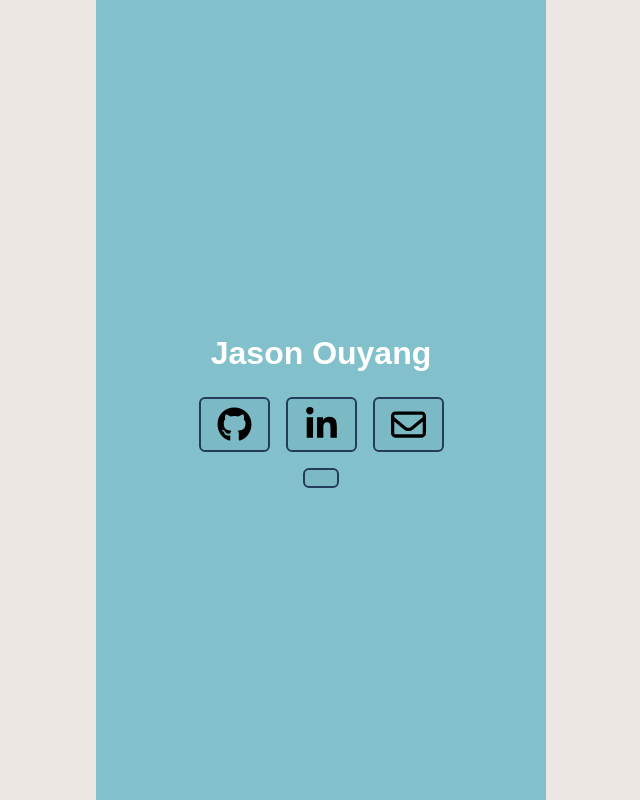
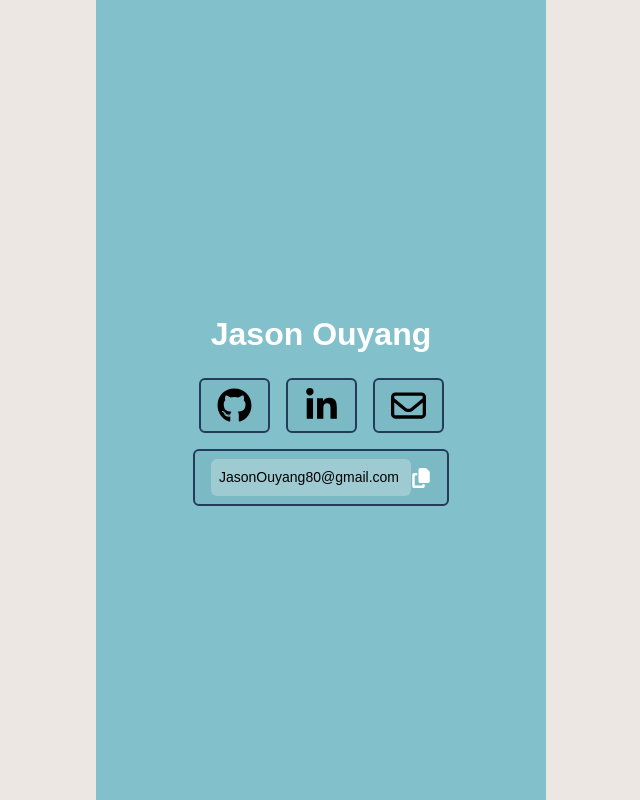
Before and after one commit to JasonOuyang8000/portfolio-jason, a Next.js app: page / in a window 1280 px wide. Shown: the whole page, without its empty margins (319-959 px from the left). Built offline with nearby package versions, Linux system fonts and the light colour scheme; a web font is replaced by a local one.

Commit message:
add copy component

```diff
--- a/src/app/globals.css
+++ b/src/app/globals.css
@@ -89,3 +89,8 @@ main {
 .title-box {
   min-width: 450px;
 }
+
+.inputEmail {
+  font-size: 14px;
+  width: 200px;
+}
--- a/src/app/page.js
+++ b/src/app/page.js
@@ -2,6 +2,8 @@ import Image from "next/image";
 import { GFS_Didot } from "next/font/google";
 import { FontAwesomeIcon } from "@fortawesome/react-fontawesome";
 import { faGithub, faLinkedinIn } from "@fortawesome/free-brands-svg-icons";
+import { faCopy } from "@fortawesome/free-solid-svg-icons";
+
 import { faEnvelope } from "@fortawesome/free-regular-svg-icons";
 
 const gfs = GFS_Didot({
@@ -53,7 +55,20 @@ export default function Home() {
           </div>
         </div>
 
-        <div className="bg-moonstone border-2 border-[#243c5a] rounded-md px-4 py-2 flex items-center justify-center hover:bg-[#518e9b]"></div>
+        <div className="bg-moonstone border-2 border-[#243c5a] rounded-md px-4 py-2 flex items-center justify-center hover:bg-[#518e9b]">
+          <input
+            type="text"
+            className="p-2 rounded-md inputEmail"
+            disabled
+            value={"JasonOuyang80@gmail.com"}
+          />
+
+          <FontAwesomeIcon
+            icon={faCopy}
+            style={{ width: 20, height: 20 }}
+            color="#fff"
+          />
+        </div>
       </div>
     </main>
   );
```
